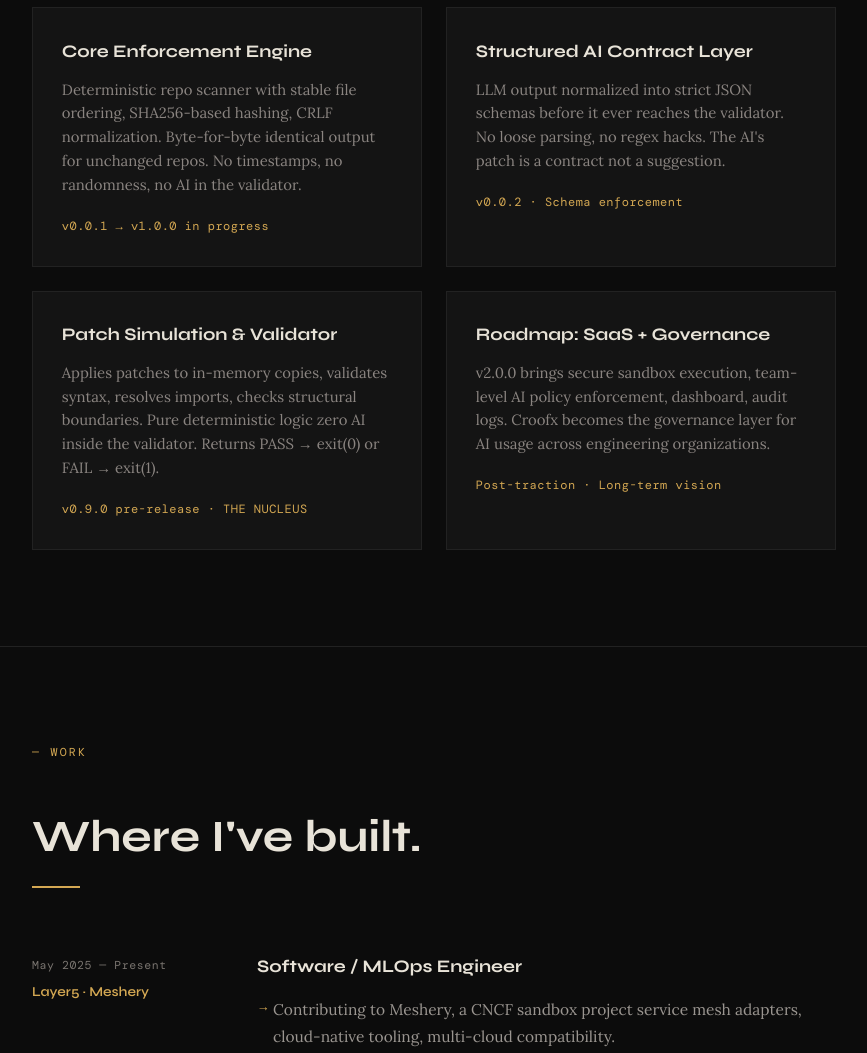
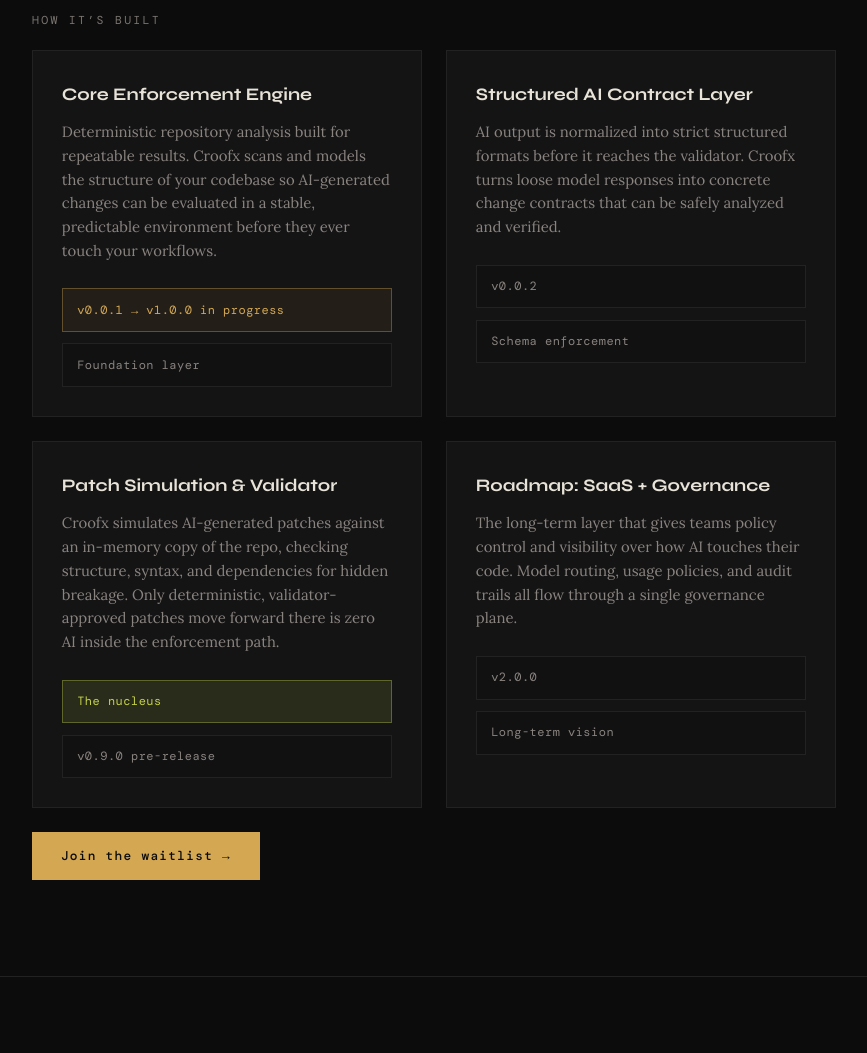
Before and after one commit to Ashish-khanagwal/ashish-khanagwal-portfolio, a plain HTML site: page index.html in a window 1280 px wide. Shown: the part 3020-4073 px from the top of the page, without its empty margins (206-1073 px from the left). Drawn offline with nearby package versions, Linux system fonts and the light colour scheme.

Commit message:
MOD: Redesigning layout

```diff
--- a/index.html
+++ b/index.html
@@ -167,44 +167,69 @@
         </div>
       </div>
 
+      <p class="build-label reveal">How it’s built</p>
+
       <div class="projects-grid reveal">
         <div class="project-card">
           <div class="project-name">Core Enforcement Engine</div>
           <div class="project-desc">
-            Deterministic repo scanner with stable file ordering, SHA256-based
-            hashing, CRLF normalization. Byte-for-byte identical output for
-            unchanged repos. No timestamps, no randomness, no AI in the
-            validator.
+            Deterministic repository analysis built for repeatable results.
+            Croofx scans and models the structure of your codebase so
+            AI-generated changes can be evaluated in a stable, predictable
+            environment before they ever touch your workflows.
           </div>
-          <div class="project-stat">v0.0.1 → v1.0.0 in progress</div>
+          <div class="build-pills">
+            <div class="build-pill build-pill-accent">v0.0.1 → v1.0.0 in progress</div>
+            <div class="build-pill">Foundation layer</div>
+          </div>
         </div>
         <div class="project-card">
           <div class="project-name">Structured AI Contract Layer</div>
           <div class="project-desc">
-            LLM output normalized into strict JSON schemas before it ever
-            reaches the validator. No loose parsing, no regex hacks. The AI's
-            patch is a contract not a suggestion.
+            AI output is normalized into strict structured formats before it
+            reaches the validator. Croofx turns loose model responses into
+            concrete change contracts that can be safely analyzed and verified.
           </div>
-          <div class="project-stat">v0.0.2 · Schema enforcement</div>
+          <div class="build-pills">
+            <div class="build-pill">v0.0.2</div>
+            <div class="build-pill">Schema enforcement</div>
+          </div>
         </div>
         <div class="project-card">
           <div class="project-name">Patch Simulation & Validator</div>
           <div class="project-desc">
-            Applies patches to in-memory copies, validates syntax, resolves
-            imports, checks structural boundaries. Pure deterministic logic zero
-            AI inside the validator. Returns PASS → exit(0) or FAIL → exit(1).
+            Croofx simulates AI-generated patches against an in-memory copy of
+            the repo, checking structure, syntax, and dependencies for hidden
+            breakage. Only deterministic, validator-approved patches move
+            forward there is zero AI inside the enforcement path.
           </div>
-          <div class="project-stat">v0.9.0 pre-release · THE NUCLEUS</div>
+          <div class="build-pills">
+            <div class="build-pill build-pill-merge">The nucleus</div>
+            <div class="build-pill">v0.9.0 pre-release</div>
+          </div>
         </div>
         <div class="project-card">
           <div class="project-name">Roadmap: SaaS + Governance</div>
           <div class="project-desc">
-            v2.0.0 brings secure sandbox execution, team-level AI policy
-            enforcement, dashboard, audit logs. Croofx becomes the governance
-            layer for AI usage across engineering organizations.
+            The long-term layer that gives teams policy control and visibility
+            over how AI touches their code. Model routing, usage policies, and
+            audit trails all flow through a single governance plane.
           </div>
-          <div class="project-stat">Post-traction · Long-term vision</div>
+          <div class="build-pills">
+            <div class="build-pill">v2.0.0</div>
+            <div class="build-pill">Long-term vision</div>
+          </div>
         </div>
+      </div>
+
+      <div class="croofx-footer-cta">
+        <a
+          href="https://www.croovi.com/"
+          target="_blank"
+          class="btn-primary"
+        >
+          Join the waitlist →
+        </a>
       </div>
     </section>
 
@@ -220,7 +245,7 @@
           <div class="exp-company">Layer5 · Meshery</div>
         </div>
         <div>
-          <div class="exp-role">Software / MLOps Engineer</div>
+          <div class="exp-role">MLOps Engineer</div>
           <div class="exp-body">
             <ul>
               <li>
@@ -346,7 +371,15 @@
             marketing, just genuine utility.
           </div>
           <div class="project-stat">
-            ★ 97 stars · 91 forks · github.com/Ashish-khanagwal
+            <span>★ 97 stars · 91 forks</span>
+            <a
+              href="https://github.com/Ashish-khanagwal/Open-source-practice-and-resources"
+              target="_blank"
+              class="project-stat-github"
+              aria-label="View GitHub profile"
+            >
+              <img src="github.png" alt="GitHub" />
+            </a>
           </div>
         </div>
         <div class="project-card reveal">
--- a/style.css
+++ b/style.css
@@ -284,6 +284,10 @@ h2 {
   margin-bottom: 2rem;
 }
 
+.croofx-footer-cta {
+  margin-top: 1.5rem;
+}
+
 .croofx-label {
   font-family: 'DM Mono', monospace;
   font-size: 0.72rem;
@@ -522,6 +526,71 @@ h2 {
   font-size: 0.75rem;
   color: var(--accent);
   letter-spacing: 0.04em;
+  display: flex;
+  align-items: center;
+  gap: 0.6rem;
+}
+
+.project-stat-github {
+  display: inline-flex;
+  align-items: center;
+  justify-content: center;
+  padding: 0.25rem 0.5rem;
+  border-radius: 999px;
+  border: 1px solid var(--border);
+  background: rgba(12, 12, 12, 0.5);
+  cursor: pointer;
+  transition: box-shadow 0.2s ease, transform 0.15s ease, border-color 0.2s ease;
+}
+
+.project-stat-github img {
+  width: 16px;
+  height: 16px;
+  display: block;
+}
+
+.project-stat-github:hover {
+  border-color: var(--accent);
+  box-shadow: 0 0 12px rgba(212, 168, 83, 0.5);
+  transform: translateY(-1px);
+}
+
+.build-label {
+  font-family: 'DM Mono', monospace;
+  font-size: 0.72rem;
+  letter-spacing: 0.2em;
+  text-transform: uppercase;
+  color: var(--muted);
+  margin: 2.2rem 0 1.2rem;
+}
+
+.build-pills {
+  margin-top: 1.6rem;
+  display: flex;
+  flex-direction: column;
+  gap: 0.7rem;
+}
+
+.build-pill {
+  font-family: 'DM Mono', monospace;
+  font-size: 0.75rem;
+  letter-spacing: 0.04em;
+  padding: 0.65rem 0.9rem;
+  border: 1px solid var(--border);
+  background: rgba(12, 12, 12, 0.35);
+  color: #8a8480;
+}
+
+.build-pill-accent {
+  border-color: rgba(212, 168, 83, 0.35);
+  background: rgba(212, 168, 83, 0.08);
+  color: var(--accent);
+}
+
+.build-pill-merge {
+  border-color: rgba(196, 210, 74, 0.35);
+  background: rgba(196, 210, 74, 0.12);
+  color: #c4d24a;
 }
 
 /* COMMUNITY */
```
Also changed, not shown: github.png (added), 1 other file.
